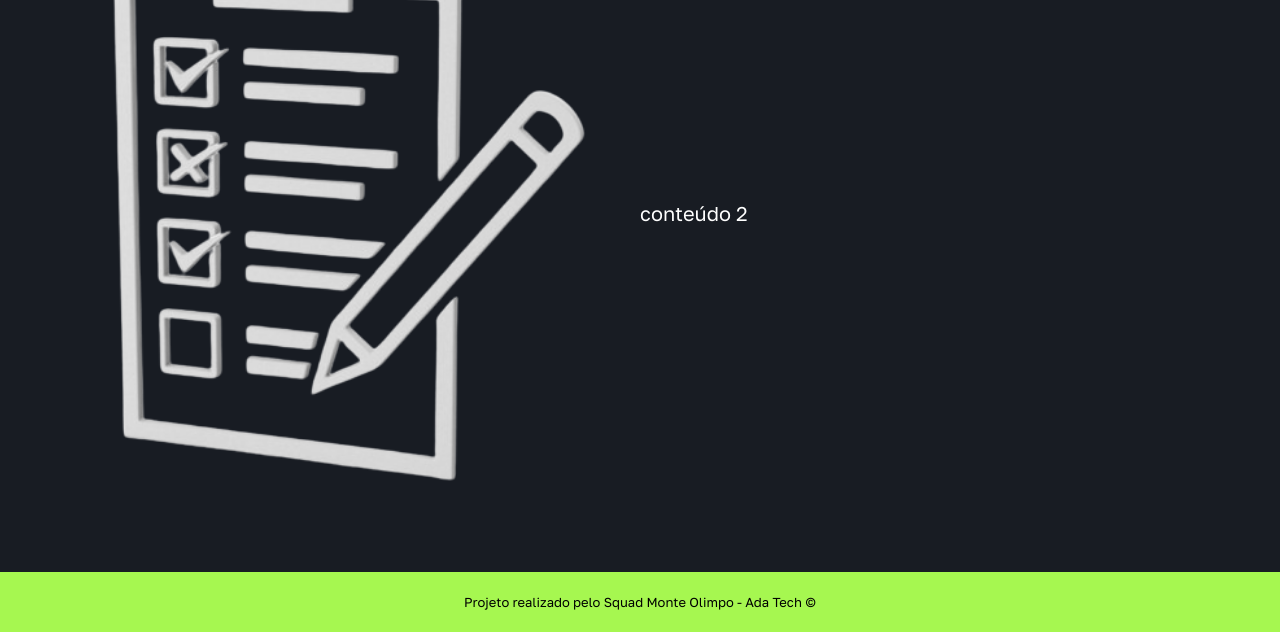
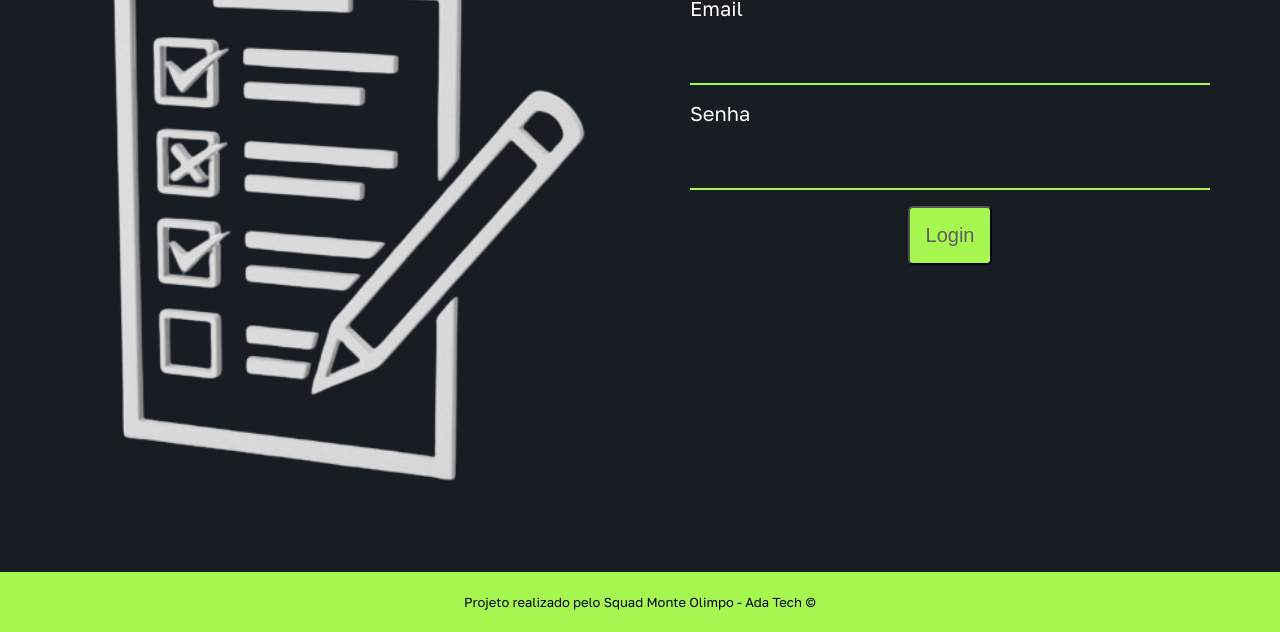
Before and after one commit to Pedro-Maciel-DEV/First-Repo-ADA, a plain HTML site: page src/front/html/login.html in a window 1280 px wide. Shown: the part 303-935 px from the top of the page. Drawn offline with Linux system fonts and the light colour scheme; a web font is replaced by a local one.

Commit message:
(feat-html/css) Alteração nas páginas de cadastro e login, realizadas com o intruíto de avançar no projeto

```diff
--- a/src/front/html/login.html
+++ b/src/front/html/login.html
@@ -5,6 +5,7 @@
         <meta name="viewport" content="width=device-width, initial-scale=1.0">
         <link rel="icon" href="\src\front\images\calendar-icon.png">
         <link rel="stylesheet" href="\src\front\css\style.css">
+        <link rel="stylesheet" href="\src\front\css\cadastro.style.css">
         <title>Agenda Pessoal</title>
     </head>
     <body>
@@ -23,7 +24,20 @@
                 <div class="coluna-50-1">
                     <img src="\src\front\images\check-list.png" alt="check-list" class="image-content">
                 </div>
-                <p class="coluna-50-2">conteúdo 2</p>
+                <form class="coluna-50-1">
+                    <fieldset>
+                        <p class="title-content">Faça login</p>
+                        <div class="input">
+                            <label for="email">Email</label>
+                            <input id="email" required type="email">
+                        </div>
+                        <div class="input">
+                            <label for="password">Senha</label>
+                            <input id="password" required  type="password">
+                        </div>
+                        <button id="button">Login</button>
+                    </fieldset>
+                </form>
             </section>
         </div>
 
--- a/src/users/controllerusers.js
+++ b/src/users/controllerusers.js
@@ -19,7 +19,6 @@ button.addEventListener('click',function(e){
     e.preventDefault()
     if(name.value.trim()=="" || email.value.trim()=="" || password.value.trim()==""){
         alert("dados invalidos ")
-    }
-    creatUser(name.value,email.value,password.value)
-    console.log(userdata)
+    }else{creatUser(name.value,email.value,password.value)
+        console.log(userdata)}
 })
```
Also changed, not shown: src/front/html/cadastro.html (+4 -4 lines).
